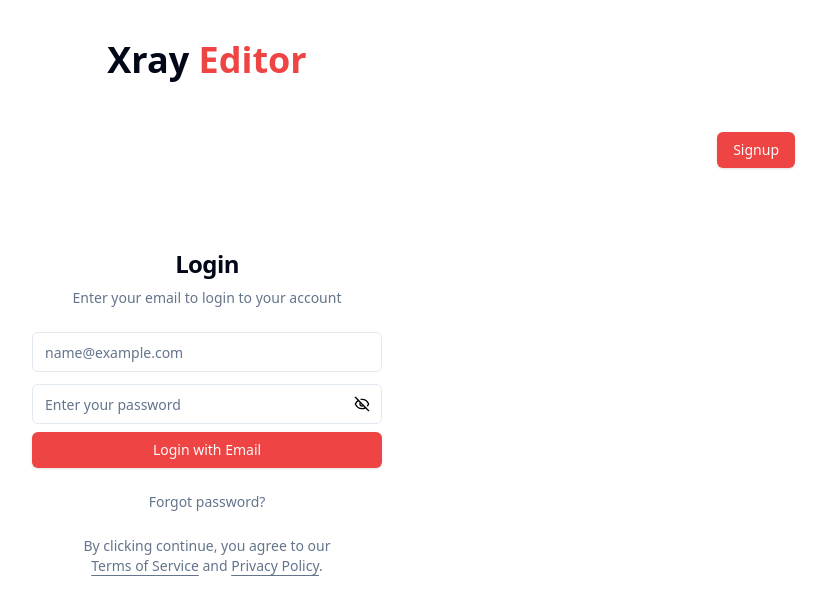
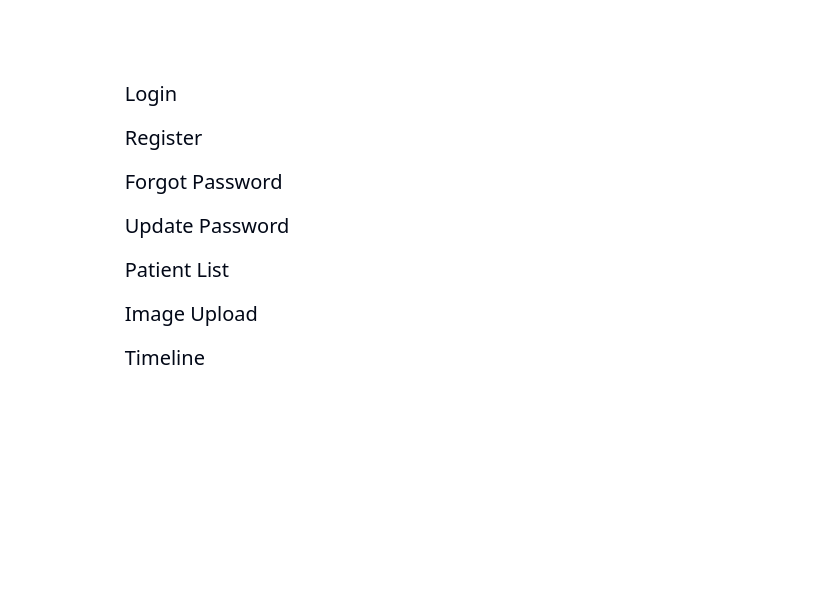
Before and after one commit to frazbhattiiii/xray-image-editor, a React (Vite) app: page / in a window 1280 px wide. Shown: the top 614 px of the page, without its empty margins (433-1259 px from the left). Built offline with nearby package versions, Linux system fonts and the light colour scheme.

Commit message:
URL for client testing

```diff
--- a/src/App.tsx
+++ b/src/App.tsx
@@ -7,12 +7,13 @@ import ImageEditor from "@/pages/image-editor/ImageEditor";
 import PatientList from "@/pages/patient-lists/PatientList";
 import ImageUpload from "@/pages/image-upload/ImageUpload";
 import Timeline from "@/pages/timeline/Timeline";
+import Home from "./pages/Home";
 import './App.css';
 const App = () => {
   return (
     <div>
       <Routes>
-        <Route path="/" element={<Login />} />
+        <Route path="/" element={<Home />} />
         <Route path="/login" element={<Login />} />
         <Route path="/signup" element={<SignUp />} />
         <Route path="/forgot-password" element={<ForgotPasswordPage />} />
--- /dev/null
+++ b/src/pages/Home.tsx
@@ -0,0 +1,22 @@
+//  listing all urls of all pages
+import { Link } from "react-router-dom"
+const Home = () => {
+  return (
+    <div className="flex items-center justify-center mt-20">
+      <li className="flex flex-col gap-4 text-xl ">
+        <Link to="/login">Login</Link>
+        <Link to="/signup">Register</Link>
+        <Link to="/forgot-password">Forgot Password</Link>
+        <Link to="/update-password">Update Password</Link>
+        <Link to="/list-patients">Patient List</Link>
+        <Link to="/upload-image">Image Upload</Link>
+        <Link to="/timeline">Timeline</Link>
+
+
+
+      </li>
+    </div>
+  )
+}
+
+export default Home
```
